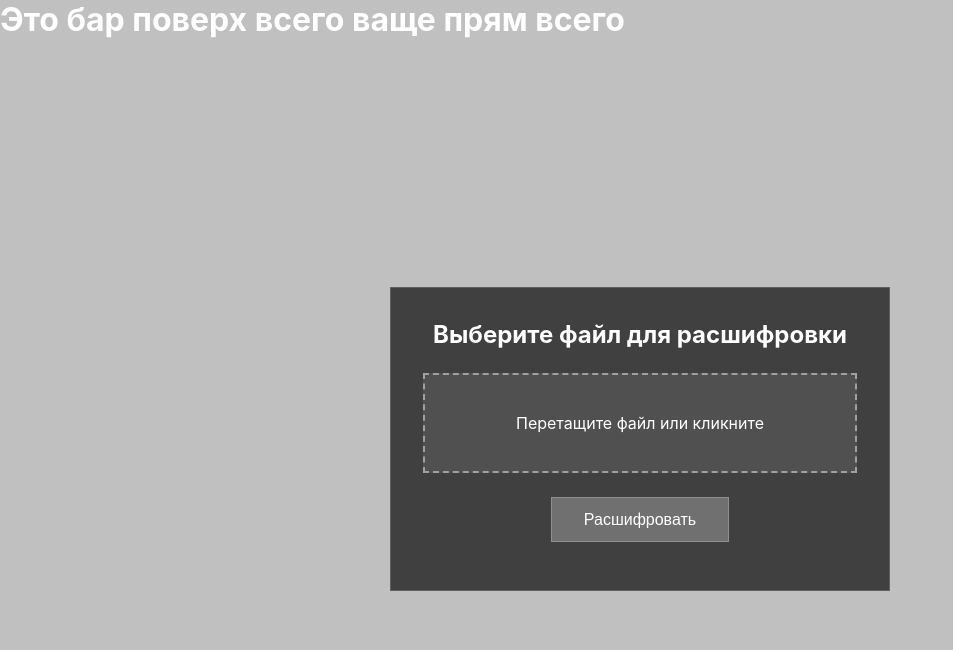
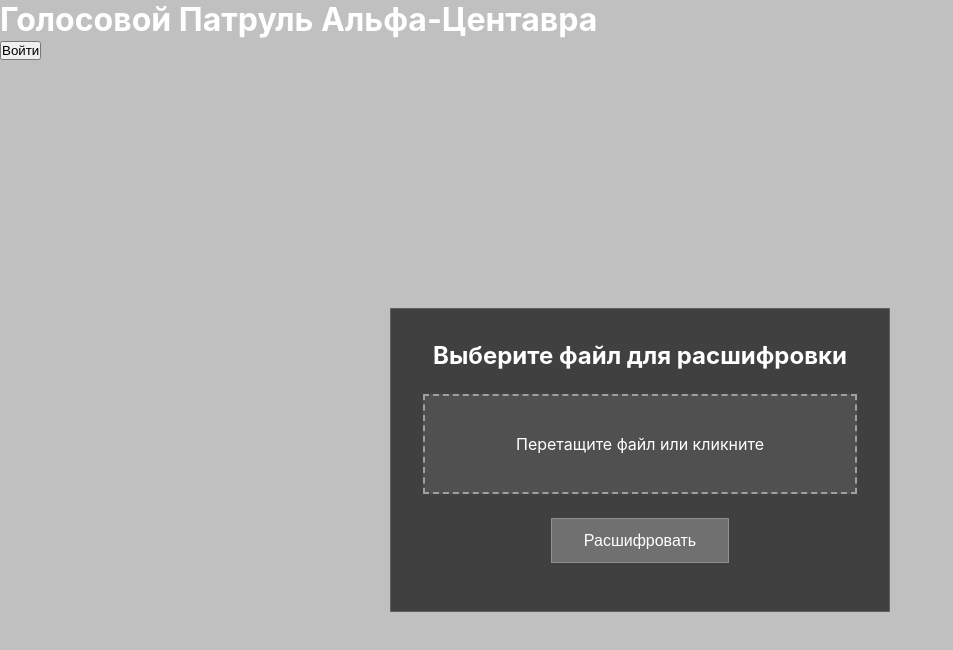
Before and after one commit to SonOfSun-cd/predprof-final-final, a React (Vite) app in the folder frontend/: page / in a window 1280 px wide. Shown: the top 650 px of the page, without its empty margins (0-953 px from the left). Built offline with nearby package versions, Linux system fonts and the light colour scheme.

Commit message:
топбар

```diff
--- a/frontend/src/components/TopBar.jsx
+++ b/frontend/src/components/TopBar.jsx
@@ -1,18 +1,36 @@
-import React, { useState } from 'react'
-import { Outlet, Navigate, Link } from 'react-router-dom'
-
-
-
+import React from 'react'
+import { Outlet, Link } from 'react-router-dom'
+import { useAuth } from '../pages/auth/auth_context.jsx'
 
 export default function TopBar() {
-    const [isOpen, setIsOpen] = useState(false)
+    const { user, loading } = useAuth()
 
     return (
         <>
             <div className="TopBar">
-                <h1>Это бар поверх всего ваще прям всего</h1>
+                <h1>
+                    <Link to="/">Голосовой Патруль Альфа-Центавра</Link>
+                </h1>
+                <div>
+                    {!loading && !user && (
+                        <Link to="/auth/login">
+                            <button type="button">Войти</button>
+                        </Link>
+                    )}
+
+                    {!loading && user && (
+                        <>
+                            <span>{user.name}</span>
+                            {user.role === 'admin' && (
+                                <Link to="/auth/users">
+                                    <button type="button">Пользователи</button>
+                                </Link>
+                            )}
+                        </>
+                    )}
+                </div>
             </div>
-            <div class="otherdata">
+            <div className="otherdata">
                 <Outlet/>
             </div>
         </>
```
